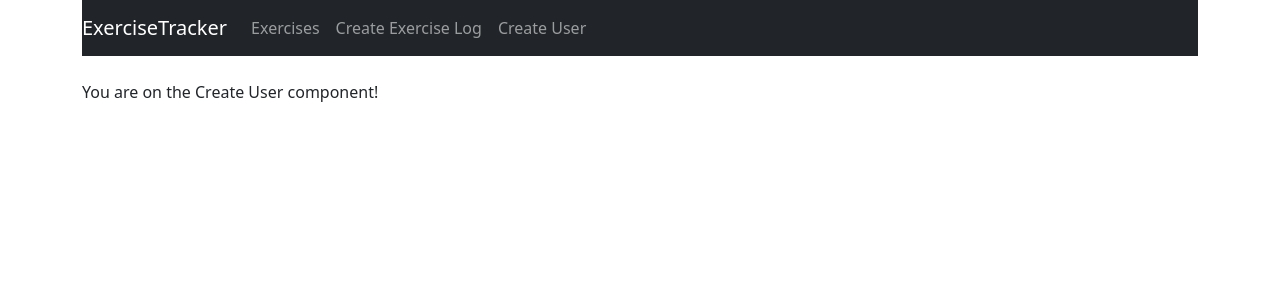
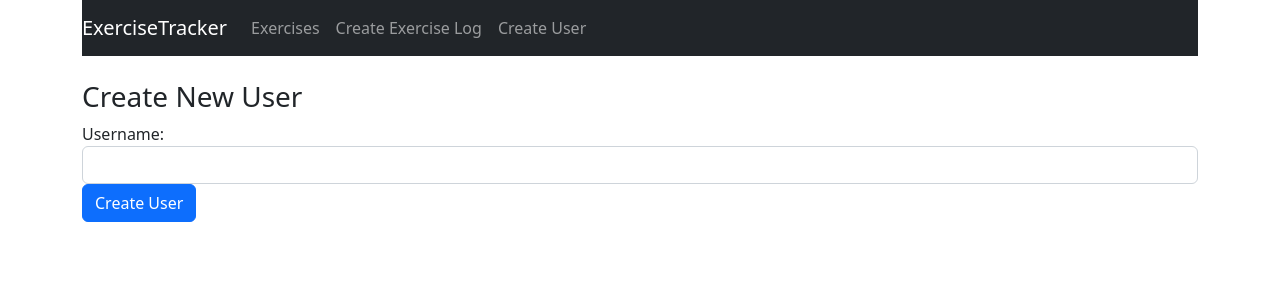
Before and after one commit to leonidtrubchik/exercise-tracker, a React (Create React App) app: page /user in a window 1280 px wide. Shown: the top 300 px of the page. Built offline with nearby package versions, Linux system fonts and the light colour scheme.

Commit message:
feat: add create-user component

```diff
--- a/src/components/create-exercise.component.js
+++ b/src/components/create-exercise.component.js
@@ -15,6 +15,8 @@
             date: new Date(),
             users: []
         }
+
+        this.userInput = React.createRef();
 
         this.onChangeUsername = this.onChangeUsername.bind(this);
         this.onChangeDescription = this.onChangeDescription.bind(this);
@@ -80,7 +82,7 @@
                     <div className="form-group">
                         <label>Username</label>
                         <select
-                            ref="userInput"
+                            ref={this.userInput}
                             required
                             className="form-control"
                             value={this.state.username}
@@ -110,7 +112,7 @@
                             />
                     </div>
 
-                    <div className="form-control">
+                    <div className="form-group">
                         <label>Duration (in minutes)</label>
                         <input
                             type="text"
@@ -121,7 +123,7 @@
                             />
                     </div>
 
-                    <div className="form-control">
+                    <div className="form-group">
                         <label>Date</label>
                         <div>
                             <DatePicker
@@ -131,7 +133,7 @@
                         </div>
                     </div>
 
-                    <div className="form-control">
+                    <div className="form-group">
                         <input
                             type="submit"
                             className="btn btn-primary"
--- a/src/components/create-user.component.js
+++ b/src/components/create-user.component.js
@@ -1,10 +1,65 @@
 import React, { Component } from "react";
 
 export default class CreateUser extends Component {
+
+    constructor(props) {
+        super(props);
+
+        this.state = {
+            username: ''
+        };
+
+        this.onChangeUsername = this.onChangeUsername.bind(this);
+        this.onSubmit = this.onSubmit.bind(this);
+
+    }
+
+    onChangeUsername(e) {
+        this.setState({
+            username: e.target.value
+        });
+    };
+
+    onSubmit(e) {
+        e.preventDefault();
+
+        const newUser = {
+            username: this.state.username
+        };
+
+        console.log(newUser);
+
+        this.setState({
+            username: ''
+        });
+    }
+
     render() {
         return (
             <div>
-                <p>You are on the Create User component!</p>
+                <h3>Create New User</h3>
+
+                <form onSubmit={this.onSubmit}>
+                    <div className="form-group">
+                        <label>Username:</label>
+                        <input
+                            type="text"
+                            className="form-control"
+                            required
+                            value={this.state.username}
+                            onChange={this.onChangeUsername}
+                            />
+                    </div>
+
+                    <div className="form-group">
+                        <input
+                            type="submit"
+                            className="btn btn-primary"
+                            value="Create User"
+                            />
+                    </div>
+                </form>
+
             </div>
         )
     }
```
